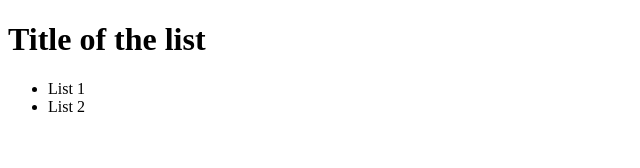
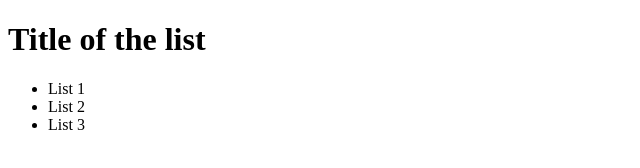
Before and after one commit to jessysalamanca/Code-first-girls, a plain HTML site: page index.html in a window 1280 px wide. Shown: the full height of the page, 0-640 px from the left. Drawn offline with Linux system fonts and the light colour scheme.

Commit message:
Update index.html

```diff
--- a/index.html
+++ b/index.html
@@ -8,6 +8,7 @@
 	<ul>
 		<li>List 1</li>
 		<li>List 2</li>
+		<li>List 3</li>
 	</ul>
 </body>
 </html>
```
